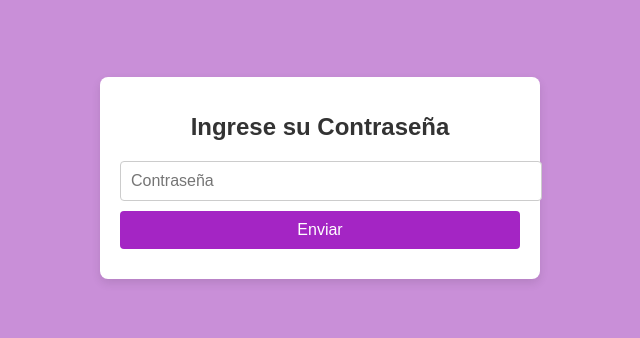
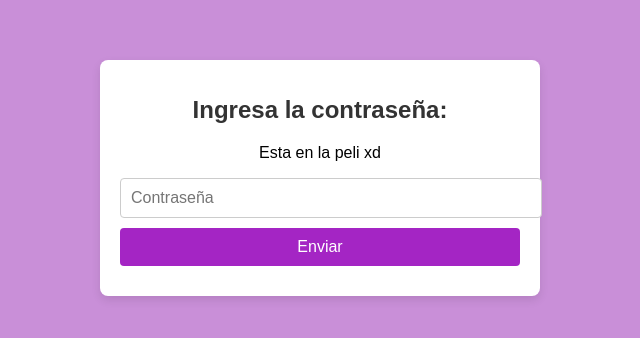
Before and after one commit to Georgitoxd/web, a plain HTML site: page index.html in a window 1280 px wide. Shown: the part 222-560 px from the top of the page, without its empty margins (320-960 px from the left). Drawn offline with Linux system fonts and the light colour scheme.

Commit message:
Update index.html

```diff
--- a/index.html
+++ b/index.html
@@ -76,7 +76,10 @@
 </head>
 <body>
     <div class="container">
-        <h1>Ingrese su Contraseña</h1>
+        <h1>Ingresa la contraseña: </h1>
+        <div class="author">
+            <p>Esta en la peli xd</p>
+        </div>
         <form id="loginForm">
             <input type="password" id="password" placeholder="Contraseña" required>
             <button type="submit">Enviar</button>
```
